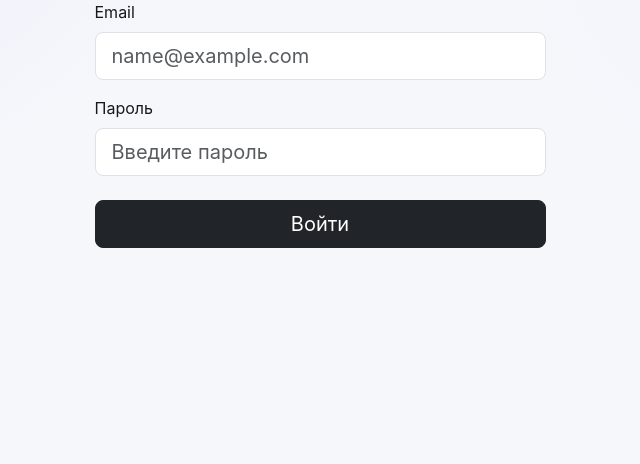
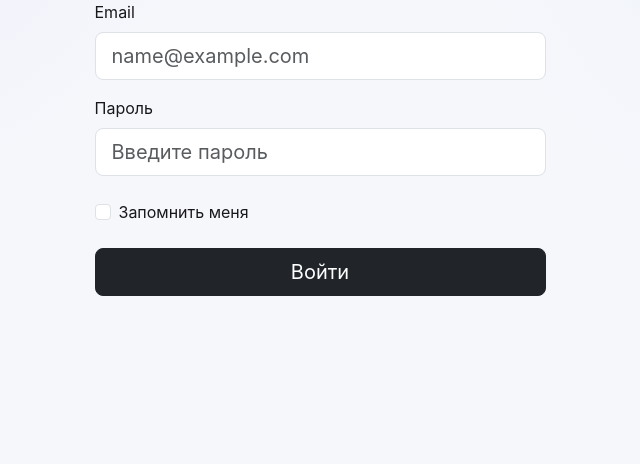
Before and after one commit to nickmsk9/torrent, a PHP site: page /login.php in a window 1280 px wide. Shown: the part 211-675 px from the top of the page, without its empty margins (320-960 px from the left). Run offline with PHP 8.4, Linux system fonts and the light colour scheme; tables that the repository leaves empty hold one stand-in row (values such as "Sample post").

Commit message:
добавил галочку запомнить меня и кукиз в условии логина в login.php

```diff
--- a/app/login.php
+++ b/app/login.php
@@ -7,7 +7,6 @@ session_start();
 if ($_SERVER['REQUEST_METHOD'] === 'POST') {
 
 
-
 $data = [
     'email' => $_POST['email'],
     'password' => $_POST['password'],
@@ -15,6 +14,10 @@ $data = [
 
 if (login($data)) {
     $_SESSION['user'] = $data['email'];
+    $remember = isset($_POST['remember']);
+    if ($remember) {
+        setcookie('remember_user', $data['email'], time() + 3600);
+    }
     redirect('index.php');
 } else {
     echo "Неверный email или пароль";
@@ -71,6 +74,19 @@ require_once __DIR__ . '/templates/header.php';
                 >
             </div>
 
+            <div class="form-check mb-4">
+                <input
+                        class="form-check-input"
+                        type="checkbox"
+                        name="remember"
+                        id="remember"
+                >
+
+                <label class="form-check-label" for="remember">
+                    Запомнить меня
+                </label>
+            </div>
+
             <button
                 type="submit"
                 class="btn btn-dark btn-lg w-100"
```
Also changed, not shown: app/cookie-test.php (added, +7 -0 lines).
